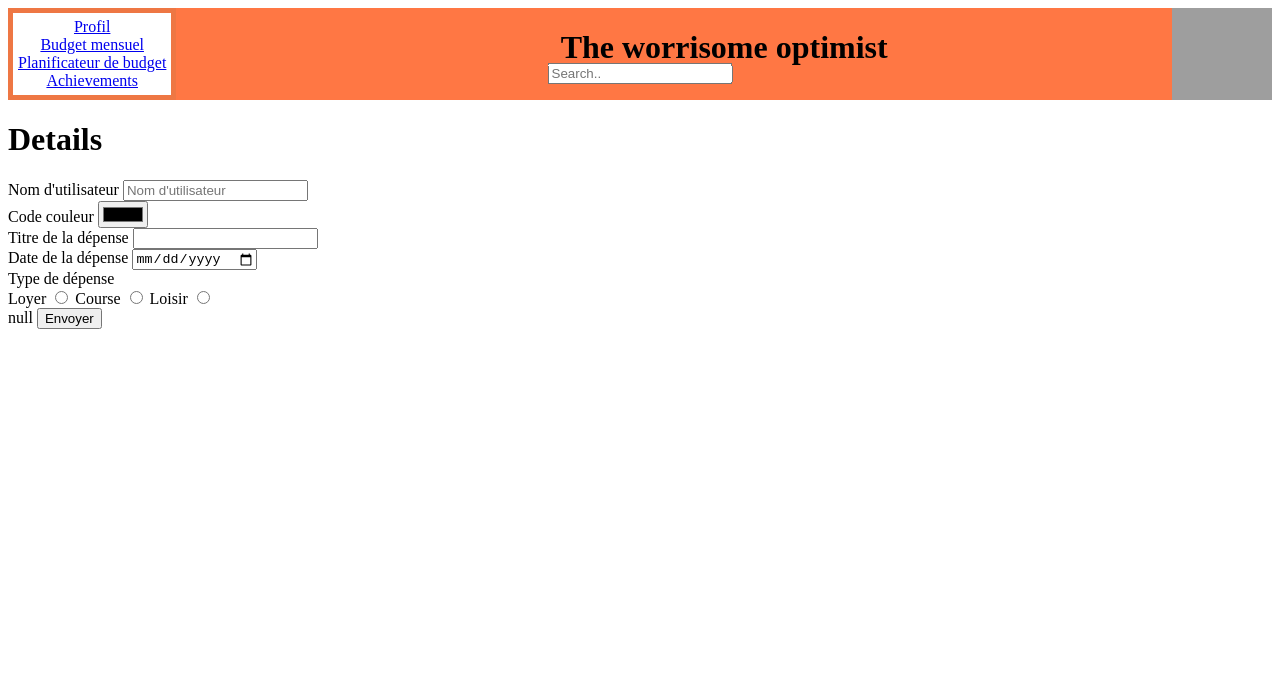
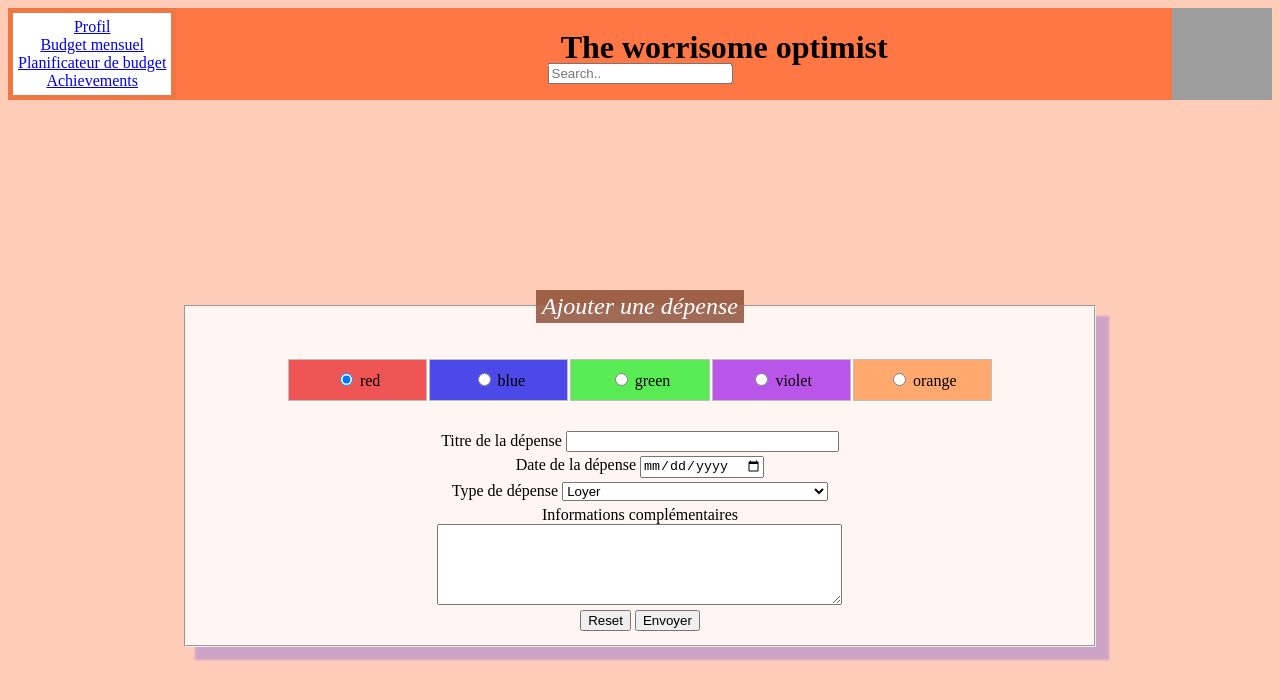
Before and after one commit to Fionaf22/Gestion-budget, a plain HTML site: page Depenses/detail_depense.html in a window 1280 px wide. Drawn offline with Linux system fonts and the light colour scheme; grey boxes are pictures that could not be loaded.

Commit message:
mod detail depense - form modifie

```diff
--- a/Depenses/detail_depense.css
+++ b/Depenses/detail_depense.css
@@ -80,11 +80,6 @@ footer
 img{
     width: 100%;
 }
-thead{
-    border: 3px groove #a12b00;
-    background-color: rgb(255, 116, 88);
-    /* padding: 10px; */
-}
 
 td,th {
     border: 1px solid rgb(190, 190, 190);
@@ -93,19 +88,7 @@ td,th {
 
 td {
     text-align: center;
-}
-
-tbody tr:nth-child(2n) {
-    background-color: rgba(255, 170, 153, 0.404);
-}
-
-th[scope='col'] {
-    background-color: #696969;
-    color: #fff;
-}
-
-th[scope='row'] {
-    background-color: #d7d9f2;
+    table-layout: auto;
 }
 
 caption {
@@ -113,10 +96,39 @@ caption {
     caption-side: bottom;
 }
 
-table {
-    border-collapse: collapse;
-    border: 3px solid #a12b00;
-    letter-spacing: 1px;
-    font-family: sans-serif;
-    font-size: 0.8rem;
+table{
+    margin: auto;
+    table-layout: fixed;
+    width: 80%;
 }
+
+fieldset{
+    padding-top: 30px;
+    padding-bottom: 10px;
+    text-align: center;
+    margin: auto;
+    margin-top: 15%;
+    width: 70%;
+    background-color: #fff5f2;
+    display: flex;
+    justify-content: space-evenly;
+    flex-direction : column;
+    height: 40%;
+    box-shadow: 12px 12px 2px 1px rgba(0, 0, 255, .2);
+}
+
+legend {
+    background-color: rgba(127, 59, 34, 0.745);
+    color: #fff;
+    padding: 3px 6px;
+    font: italic 1.5em "Fira Sans", serif;
+
+}
+
+body{
+    background: #fce5dc;
+    background: -moz-radial-gradient(top,   #ffccb8 100%, #ffded1 50%, #fce5dc 0%);
+    background: -webkit-radial-gradient(top,  #ffccb8 100%, #ffded1 50%, #fce5dc 0%);
+    background: linear-gradient(to bottom,  #ffccb8 100%, #ffded1 50%, #fce5dc 0%);
+    filter: progid:DXImageTransform.Microsoft.gradient( startColorstr='#ffccb8', endColorstr='#fce5dc',GradientType=1 );
+}
--- a/Depenses/detail_depense.html
+++ b/Depenses/detail_depense.html
@@ -18,49 +18,90 @@
     <div><a href="./../Main/home-page.html"><img src="./../Main/logo_home.png" title="The worrisome optimist" alt="logo du site" class="picture_logo"> </a></div>
 </header>
 <body>
-    <h1>Details</h1>
+
+
     <form action="detail_depense.php" method="post" class="form_depense">
+        <fieldset>
+        <legend>Ajouter une dépense</legend>
+        <div class="table-color-radio">
+            <table>
+                <tr>
+                    <td style="background-color: rgba(230, 0, 0, 0.650)">
+                        <input type="radio" id="red" name="drone" value="red" checked>
+                        <label for="red" >red</label>
+                    </td>
 
-        <div>
-            <label for="Username" class="labels">Nom d'utilisateur</label>
-            <input
-                type="text"
-                name="Username"
-                class="form-control"
-                value=""
-                placeholder="Nom d'utilisateur"
-                required
-              />
+                    <td style="background-color: rgba(0, 0, 230, 0.700)">
+                        <input type="radio" id="blue" name="drone" value="blue">
+                        <label for="blue">blue</label>
+                    </td>
+                    <td style="background-color: rgba(0, 230, 0, 0.650)">
+                        <input type="radio" id="green" name="drone" value="green">
+                        <label for="green">green</label>
+                    </td>
+                    <td style="background-color: rgba(150, 0, 230, 0.65)">
+                        <input type="radio" id="violet" name="drone" value="violet">
+                 <label for="violet">violet</label>
+                    </td>
+                    <td style="background-color: rgba(255, 130, 41, 0.65)">
+                        <div>
+                            <input type="radio" id="orange" name="orange" value="orange">
+                            <label for="orange">orange</label>
+                          </div>
+                    </td>
+                </tr>
+            </table>
         </div>
-        <div>
-            <label for="couleur_depense">Code couleur</label>
-            <input type="color" name="couleur_depense" id="couleur_depense">
-        </div>
+        <br>
         <div>
             <label for="detail_depense_text">Titre de la dépense</label>
-            <input type="text" name="detail_depense_text" id="detail_depense_text">
+            <input type="text" name="detail_depense_text" id="detail_depense_text" size="31">
         </div>
         <div>
             <label for="date_depense">Date de la dépense</label>
             <input type="date" name="date_depense" id="date_depense">
         </div>
 
-        <div>
-            <div>Type de dépense</div>
-            <label for="type_Loyer">Loyer </label>
-            <input type="radio" name="type_Loyer" id="type_Loyer">
-
-            <label for="type_Course">Course</label>
-            <input type="radio" name="type_Course" id="type_Course">
-
-            <label for="type_Loisir">Loisir</label>
-            <input type="radio" name="type_Loisir" id="type_Loisir">
-
+        <div class="input_optgroup">
+            <label for="Type-depense-select">Type de dépense</label>
+            <select id="Type-depense-select">
+                <optgroup label="Dépense fixes">
+                    <option>Loyer</option>
+                    <option>Remboursements crédit</option>
+                    <option>Factures</option>
+                    <option>>Abonnements</option>
+                    <option>Education</option>
+                    <option>Autres Dépenses Fixes</option>
+                </optgroup>
+                <optgroup label="Dépense courantes">
+                    <option>Alimentation</option>
+                    <option>Essence</option>
+                    <option>Pharmacie</option>
+                    <option>Garderie</option>
+                    <option>Loisirs</option>
+                    <option>Autres Dépenses Courantes</option>
+                </optgroup>
+                <optgroup label="Dépense occasionnelles">
+                    <option>Vetements</option>
+                    <option>Cadeaux</option>
+                    <option>Entretien et réparation de son véhicule</option>
+                    <option>Vacances</option>
+                    <option>Restaurants</option>
+                    <option>Cinema/Theatre</option>
+                    <option>Autres Dépenses Occasionnelles</option>
+                </optgroup>
+            </select>
         </div>
         <div>
-            <label for="envoi">null</label>
+            <label for="note_depense">Informations complémentaires</label>
+            <div><textarea id="note_depense" name="note_depense" rows="5" cols="48" maxlength="200"></textarea></div>
+        </div>
+        <div>
+            <label for="envoi"></label>
+            <input type="reset" value="Reset">
             <input type="submit" value="Envoyer">
         </div>
+    </fieldset>
     </form>
 </body>
 </html>
```
Also changed, not shown: Planificateur/plan.html (+6 -6 lines).
